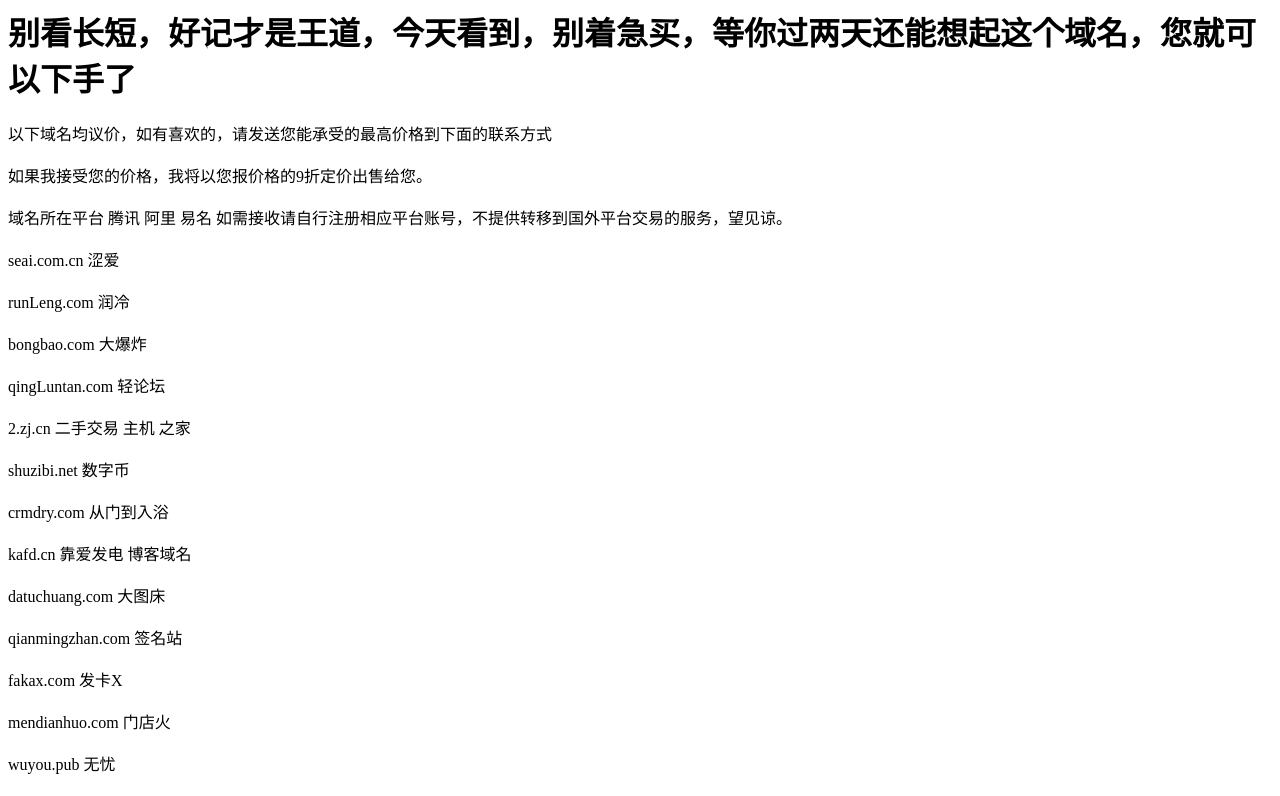
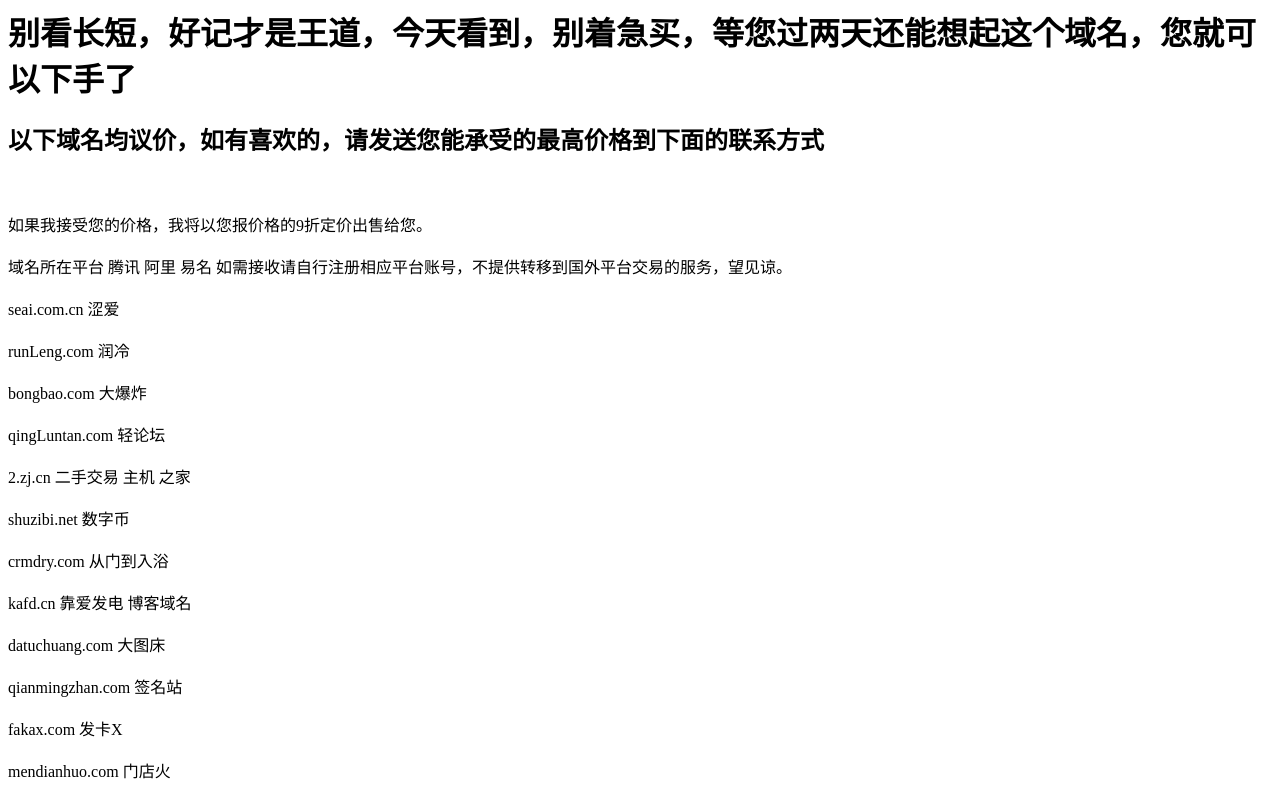
Before and after one commit to chinesegov/mi, a plain HTML site: page index.html in a window 1280 px wide. Shown: the top 796 px of the page. Drawn offline with Linux system fonts and the light colour scheme.

Commit message:
Update index.html

```diff
--- a/index.html
+++ b/index.html
@@ -1,6 +1,6 @@
-<h1>别看长短，好记才是王道，今天看到，别着急买，等你过两天还能想起这个域名，您就可以下手了</h1>
+<h1>别看长短，好记才是王道，今天看到，别着急买，等您过两天还能想起这个域名，您就可以下手了</h1>
 
-以下域名均议价，如有喜欢的，请发送您能承受的最高价格到下面的联系方式<br/>
+<h2>以下域名均议价，如有喜欢的，请发送您能承受的最高价格到下面的联系方式</h2><br/>
 <br/>
 
 
```
